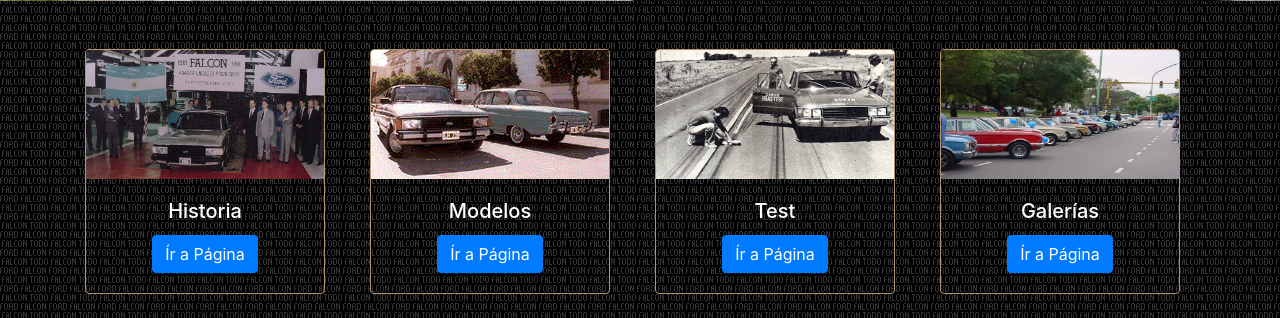
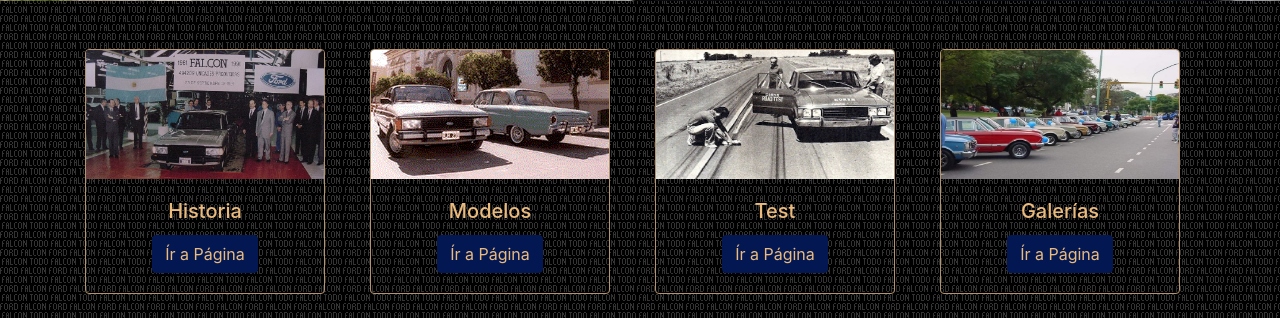
Before and after one commit to FalconSprint6/SMC_WD3_Fall19, a PHP site: page /Week-4-hwk/index.html in a window 1280 px wide. Shown: the part 652-970 px from the top of the page. Run offline with PHP 8.4, Linux system fonts and the light colour scheme.

Commit message:
Updated styles
Changed card button and title colors

```diff
--- a/Week-4-hwk/styles.css
+++ b/Week-4-hwk/styles.css
@@ -27,3 +27,11 @@
     border-color: #B3946F !important;
     background-color: transparent !important
 }
+.card-title {
+    color: #EBBB7E !important
+}
+.btn-primary {
+    color: #EBBB7E !important;
+    border-color: #031853 !important;
+    background-color: #031853 !important
+}
```
